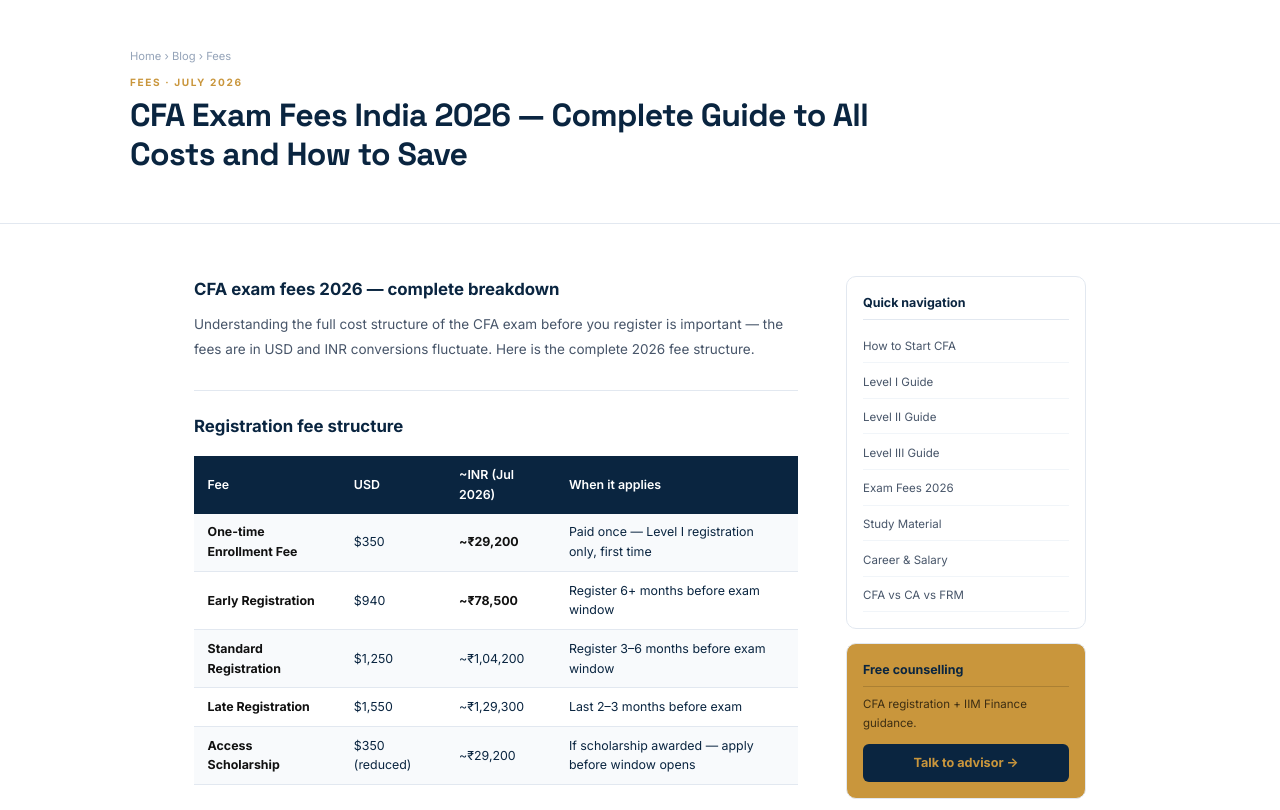
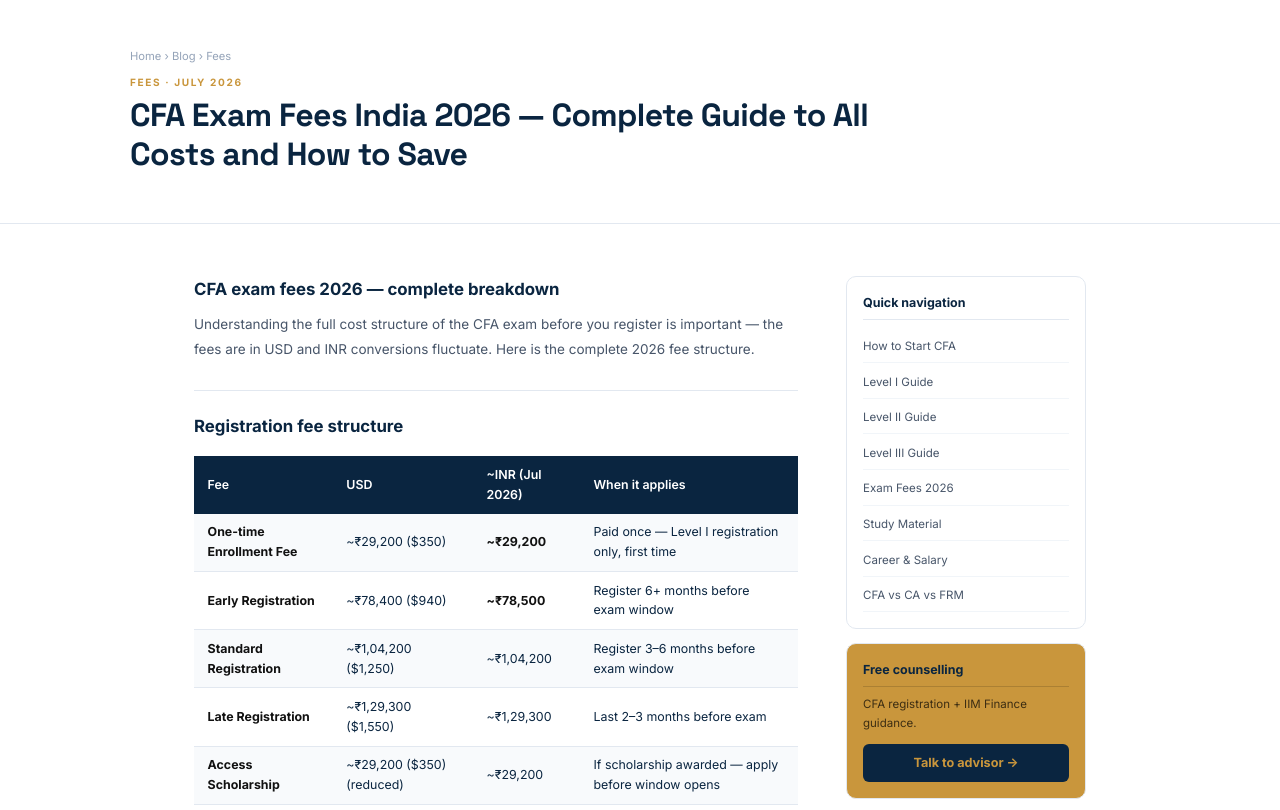
Before and after one commit to durgeshkekare-gif/cfa-prep-in, a website: page blog/cfa-exam-fees-india-2026.html in a window 1280 px wide. Shown: the part 64-874 px from the top of the page. Drawn offline with Linux system fonts and the light colour scheme.

Commit message:
fix: convert USD $ prices to INR ₹ equivalents

```diff
--- a/blog/cfa-exam-fees-india-2026.html
+++ b/blog/cfa-exam-fees-india-2026.html
@@ -4,9 +4,9 @@
 <meta charset="UTF-8">
 <meta name="google-site-verification" content="30tN2aSh8l9yUihd1_iMn2rkNRCcBuIRtco4g6YRauU"><link rel="icon" href="/favicon.ico"><link rel="icon" type="image/png" sizes="192x192" href="/favicon.png">
 <meta name="viewport" content="width=device-width,initial-scale=1.0"><meta name="robots" content="index,follow">
-<meta name="description" content="CFA exam fees India 2026. $350 enrollment + $940 early registration. Total cost for all 3 levels, India test centres, exam windows and Access Scholarship guide."><title>CFA Exam Fees India 2026 — Complete Guide to Costs, Scholarship & Savings | cfa-prep.in</title>
+<meta name="description" content="CFA exam fees India 2026. ~₹29,200 ($350) enrollment + ~₹78,400 ($940) early registration. Total cost for all 3 levels, India test centres, exam windows and Access Scholarship guide."><title>CFA Exam Fees India 2026 — Complete Guide to Costs, Scholarship & Savings | cfa-prep.in</title>
 <link rel="canonical" href="https://cfa-prep.in/blog/cfa-exam-fees-india-2026.html">
-<script type="application/ld+json">{"@context":"https://schema.org","@type":"FAQPage","mainEntity":[{"@type":"Question","name":"What is the CFA exam fee in India 2026?","acceptedAnswer":{"@type":"Answer","text":"CFA exam fees India 2026: One-time enrollment fee $350 (~₹29,200) + exam registration $940 early / $1,250 standard / $1,550 late per level. Total for all 3 levels at early registration: approximately ₹2.65L plus study material costs."}},{"@type":"Question","name":"Is there a CFA scholarship for India?","acceptedAnswer":{"@type":"Answer","text":"Yes — the CFA Access Scholarship reduces the exam registration fee to $350 (~₹29,200) for eligible candidates. Apply at cfainstitute.org under Scholarships before the exam window opens. It is competitive — apply early."}}]}</script>
+<script type="application/ld+json">{"@context":"https://schema.org","@type":"FAQPage","mainEntity":[{"@type":"Question","name":"What is the CFA exam fee in India 2026?","acceptedAnswer":{"@type":"Answer","text":"CFA exam fees India 2026: One-time enrollment fee ~₹29,200 ($350) (~₹29,200) + exam registration ~₹78,400 ($940) early / ~₹1,04,200 ($1,250) standard / ~₹1,29,300 ($1,550) late per level. Total for all 3 levels at early registration: approximately ₹2.65L plus study material costs."}},{"@type":"Question","name":"Is there a CFA scholarship for India?","acceptedAnswer":{"@type":"Answer","text":"Yes — the CFA Access Scholarship reduces the exam registration fee to ~₹29,200 ($350) (~₹29,200) for eligible candidates. Apply at cfainstitute.org under Scholarships before the exam window opens. It is competitive — apply early."}}]}</script>
 <script async src="https://www.googletagmanager.com/gtag/js?id=G-B7D9K7Q5TM"></script>
 <script>window.dataLayer=window.dataLayer||[];function gtag(){dataLayer.push(arguments);}gtag('js',new Date());gtag('config','G-B7D9K7Q5TM');</script>
 <link rel="preconnect" href="https://fonts.googleapis.com">
@@ -59,11 +59,11 @@
 <h2>Registration fee structure</h2>
 <table>
 <tr><th>Fee</th><th>USD</th><th>~INR (Jul 2026)</th><th>When it applies</th></tr>
-<tr><td><strong>One-time Enrollment Fee</strong></td><td>$350</td><td><strong>~₹29,200</strong></td><td>Paid once — Level I registration only, first time</td></tr>
-<tr><td><strong>Early Registration</strong></td><td>$940</td><td><strong>~₹78,500</strong></td><td>Register 6+ months before exam window</td></tr>
-<tr><td><strong>Standard Registration</strong></td><td>$1,250</td><td>~₹1,04,200</td><td>Register 3–6 months before exam window</td></tr>
-<tr><td><strong>Late Registration</strong></td><td>$1,550</td><td>~₹1,29,300</td><td>Last 2–3 months before exam</td></tr>
-<tr><td><strong>Access Scholarship</strong></td><td>$350 (reduced)</td><td>~₹29,200</td><td>If scholarship awarded — apply before window opens</td></tr>
+<tr><td><strong>One-time Enrollment Fee</strong></td><td>~₹29,200 ($350)</td><td><strong>~₹29,200</strong></td><td>Paid once — Level I registration only, first time</td></tr>
+<tr><td><strong>Early Registration</strong></td><td>~₹78,400 ($940)</td><td><strong>~₹78,500</strong></td><td>Register 6+ months before exam window</td></tr>
+<tr><td><strong>Standard Registration</strong></td><td>~₹1,04,200 ($1,250)</td><td>~₹1,04,200</td><td>Register 3–6 months before exam window</td></tr>
+<tr><td><strong>Late Registration</strong></td><td>~₹1,29,300 ($1,550)</td><td>~₹1,29,300</td><td>Last 2–3 months before exam</td></tr>
+<tr><td><strong>Access Scholarship</strong></td><td>~₹29,200 ($350) (reduced)</td><td>~₹29,200</td><td>If scholarship awarded — apply before window opens</td></tr>
 </table>
 
 <h2>Total CFA cost for all 3 levels — India 2026</h2>
@@ -93,8 +93,8 @@
 
 <h2>How to save on CFA fees — 3 strategies</h2>
 <ul>
-<li><strong>1. Always use early registration:</strong> Save $310 (~₹25,700) per level vs standard registration. Over 3 levels, early registration saves ~₹77,000. This is the single easiest saving.</li>
-<li><strong>2. Apply for the Access Scholarship:</strong> The CFA Institute Access Scholarship reduces your exam fee to just $350 (~₹29,200) per level — a saving of ₹49,300–₹1,00,100 per exam. Apply at cfainstitute.org under the Scholarships section, before the exam registration window opens. Applications are competitive and fill quickly for India.</li>
+<li><strong>1. Always use early registration:</strong> Save ~₹250 ($3)10 (~₹25,700) per level vs standard registration. Over 3 levels, early registration saves ~₹77,000. This is the single easiest saving.</li>
+<li><strong>2. Apply for the Access Scholarship:</strong> The CFA Institute Access Scholarship reduces your exam fee to just ~₹29,200 ($350) (~₹29,200) per level — a saving of ₹49,300–₹1,00,100 per exam. Apply at cfainstitute.org under the Scholarships section, before the exam registration window opens. Applications are competitive and fill quickly for India.</li>
 <li><strong>3. Use the free Learning Ecosystem fully:</strong> The official CFA curriculum, digital Q bank (3,000+ questions), and 2 mock exams are all included in your exam fee at no extra cost. Candidates who use these fully can reduce or eliminate the need for paid third-party materials.</li>
 </ul>
 
```
